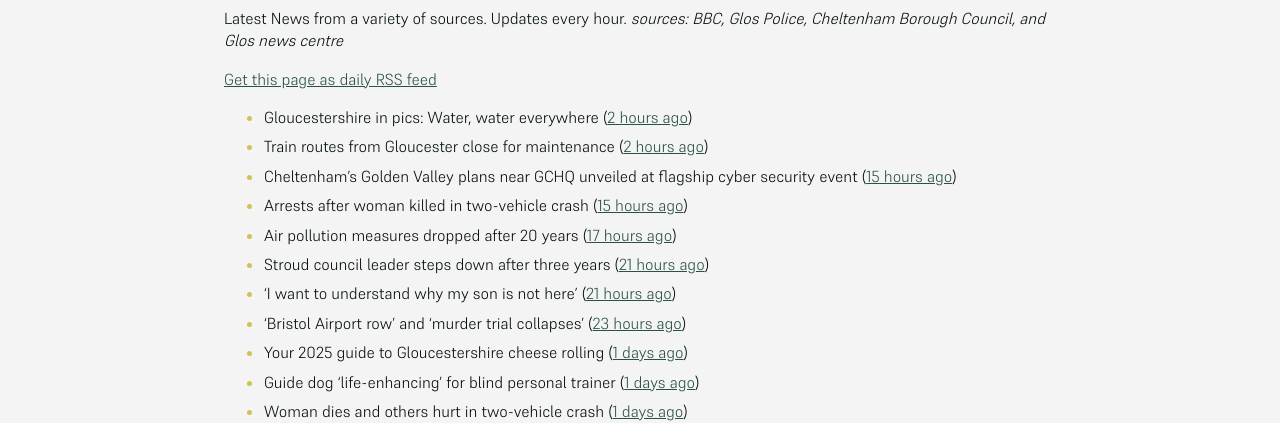
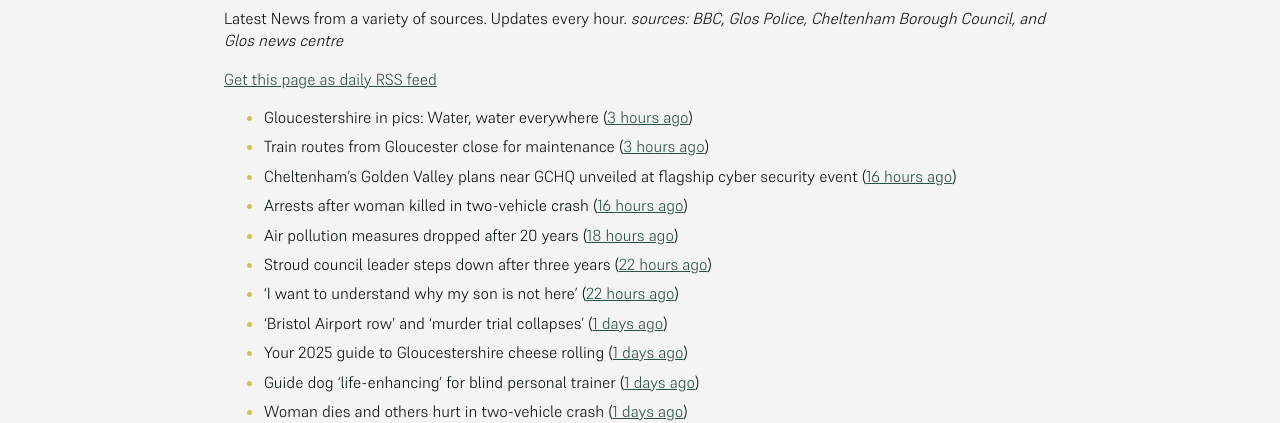
Before and after one commit to mat-0/cheltenham-open-data, a Jekyll site: the page built from _pages/news.md, in a window 1280 px wide. Shown: the part 266-689 px from the top of the page. Built offline with Jekyll 4.4.1, drawn with Linux system fonts in a browser that asks for light colours; some of the changed text lies outside the part shown.

Commit message:
Updated 2025-05-17 09:58:02

```diff
--- a/_pages/news.md
+++ b/_pages/news.md
@@ -12,14 +12,14 @@ _sources: BBC, Glos Police, Cheltenham Borough Council, and Glos news centre_
 [Get this page as daily RSS feed](/daily.rss)
 
 <!-- news_marker starts -->
-- Gloucestershire in pics: Water, water everywhere ([2 hours ago](https://www.bbc.com/news/articles/c8e6d4g6k88o))
-- Train routes from Gloucester close for maintenance ([2 hours ago](https://www.bbc.com/news/articles/c5y64j5nmv1o))
-- Cheltenham’s Golden Valley plans near GCHQ unveiled at flagship cyber security event ([15 hours ago](https://gloucesternewscentre.co.uk/cheltenhams-golden-valley-plans-near-gchq-unveiled-at-flagship-cyber-security-event/))
-- Arrests after woman killed in two-vehicle crash ([15 hours ago](https://www.bbc.com/news/articles/cz0dl0g9zxjo))
-- Air pollution measures dropped after 20 years ([17 hours ago](https://www.bbc.com/news/articles/c7v7d4091gro))
-- Stroud council leader steps down after three years ([21 hours ago](https://www.bbc.com/news/articles/c9dq58pzel5o))
-- 'I want to understand why my son is not here' ([21 hours ago](https://www.bbc.com/news/articles/c5yk7z7k4dyo))
-- 'Bristol Airport row' and 'murder trial collapses' ([23 hours ago](https://www.bbc.com/news/articles/c93lq257pd5o))
+- Gloucestershire in pics: Water, water everywhere ([3 hours ago](https://www.bbc.com/news/articles/c8e6d4g6k88o))
+- Train routes from Gloucester close for maintenance ([3 hours ago](https://www.bbc.com/news/articles/c5y64j5nmv1o))
+- Cheltenham’s Golden Valley plans near GCHQ unveiled at flagship cyber security event ([16 hours ago](https://gloucesternewscentre.co.uk/cheltenhams-golden-valley-plans-near-gchq-unveiled-at-flagship-cyber-security-event/))
+- Arrests after woman killed in two-vehicle crash ([16 hours ago](https://www.bbc.com/news/articles/cz0dl0g9zxjo))
+- Air pollution measures dropped after 20 years ([18 hours ago](https://www.bbc.com/news/articles/c7v7d4091gro))
+- Stroud council leader steps down after three years ([22 hours ago](https://www.bbc.com/news/articles/c9dq58pzel5o))
+- 'I want to understand why my son is not here' ([22 hours ago](https://www.bbc.com/news/articles/c5yk7z7k4dyo))
+- 'Bristol Airport row' and 'murder trial collapses' ([1 days ago](https://www.bbc.com/news/articles/c93lq257pd5o))
 - Your 2025 guide to Gloucestershire cheese rolling ([1 days ago](https://www.bbc.com/news/articles/c230jj5m1yro))
 - Guide dog 'life-enhancing' for blind personal trainer ([1 days ago](https://www.bbc.com/news/articles/cwy3j8evxg2o))
 - Woman dies and others hurt in two-vehicle crash ([1 days ago](https://www.bbc.com/news/articles/cp3qjdll89jo))
```
Also changed, not shown: other parts of _pages/news.md (+1 -1 lines), _data/flood.json (+5 -48 lines), _pages/fix-my-street.md (+2 -2 lines), index.md (+4 -4 lines).
